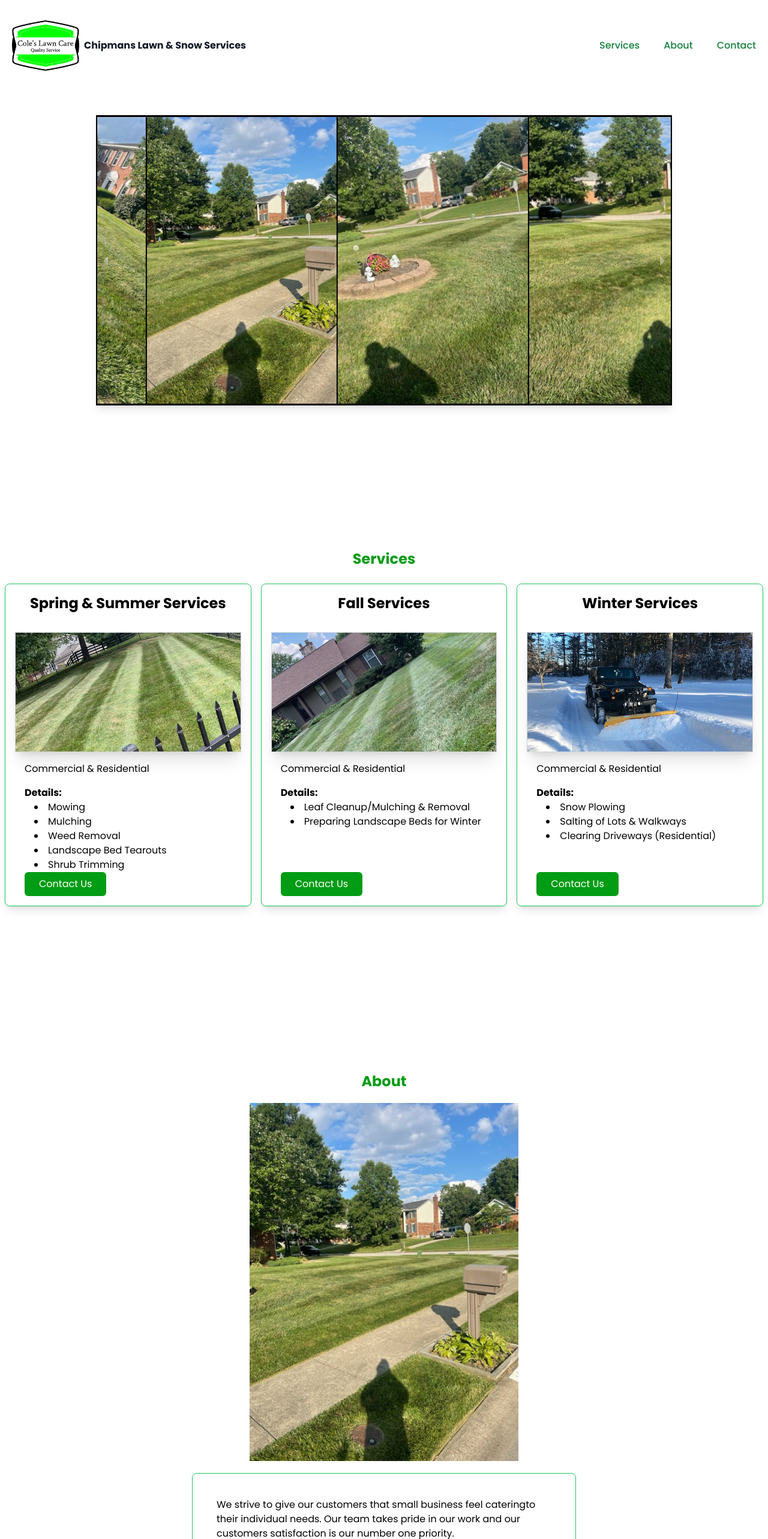
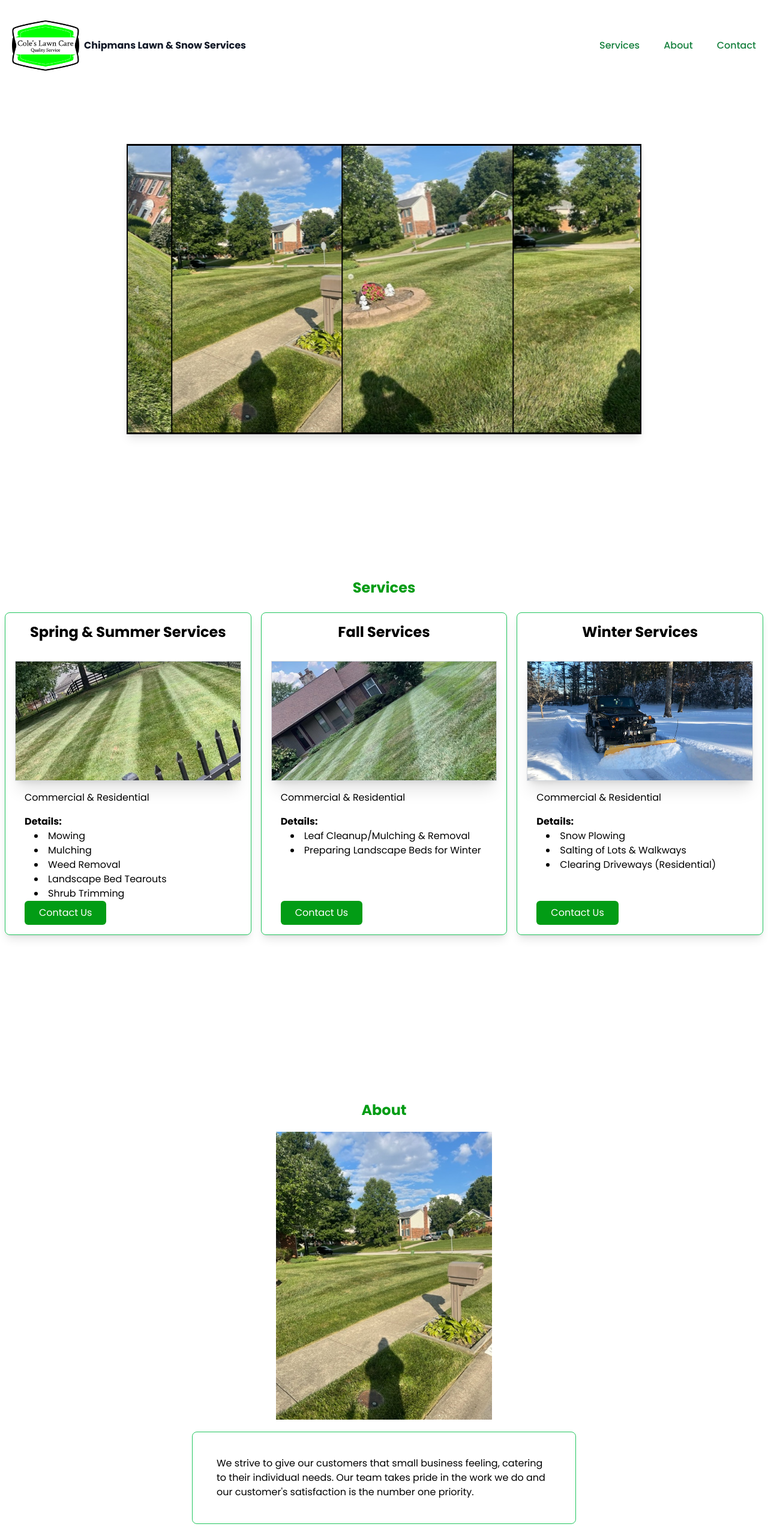
Before and after one commit to cdepaul06/ChipmansLawn, a React (Vite) app: page / in a window 1280 px wide. Shown: the top 2566 px of the page at 60% size. Built offline with nearby package versions, Linux system fonts and the light colour scheme.

Commit message:
final final

```diff
--- a/src/App.jsx
+++ b/src/App.jsx
@@ -10,17 +10,16 @@ import Footer from "./components/Footer";
 const App = () => {
   return (
     <BrowserRouter>
-      <div>
       <div className='sticky top-0 z-50'>
         <Navigation />
       </div>
-        <div id='carousel' className='pt-[10rem]'>
+      <div id='carousel' className='pt-[13rem]'>
         <ImageCarousel />
       </div>
-        <div id='services' className='mt-[15rem]'>
+      <div id='services' className='pt-[15rem]'>
         <ServicesCard />
       </div>
-        <div id='about' className='mt-[15rem]'>
+      <div id='about' className='pt-[15rem]'>
         <About />
       </div>
       <div id='contact'>
@@ -29,7 +28,6 @@ const App = () => {
       <div id='footer'>
         <Footer />
       </div>
-      </div>
     </BrowserRouter>
   );
 };
--- a/src/components/About/About.jsx
+++ b/src/components/About/About.jsx
@@ -24,8 +24,8 @@ const About = () => {
           src={aboutImage.src}
           alt='Lawn'
           style={{
-            width: "35%",
-            height: "25%",
+            width: "auto",
+            height: "480px",
             objectFit: "contain",
           }}
         />
--- a/src/components/ImageCarousel/ImageCarousel.jsx
+++ b/src/components/ImageCarousel/ImageCarousel.jsx
@@ -5,7 +5,7 @@ import { lawnImages } from "../../constants";
 
 const ImageCarousel = () => {
   return (
-    <div className='mx-auto w-3/4 border-2 border-black shadow-lg mt-8'>
+    <div className='mx-auto w-[67%] border-2 border-black shadow-lg mt-8'>
       <Carousel
         showThumbs={false}
         showIndicators={false}
--- a/src/components/Navigation/Navigation.jsx
+++ b/src/components/Navigation/Navigation.jsx
@@ -34,7 +34,7 @@ const Navigation = () => {
                 to={link.id}
                 spy={true}
                 smooth={true}
-                offset={-175}
+                offset={0}
                 duration={500}
                 className='text-green-700 hover:text-[#00c45c] hover:underline transition-colors duration-300'
                 activeClass='text-[#0f1613]'
--- a/src/constants/index.js
+++ b/src/constants/index.js
@@ -31,8 +31,8 @@ const navLinks = [
 // * You can add additional content to the About section here.
 const aboutContent = {
   description:
-    "We strive to give our customers that small business feel catering" +
-    "to their individual needs. Our team takes pride in our work and our customers satisfaction is our number one priority.",
+    "We strive to give our customers that small business feeling, catering" +
+    " to their individual needs. Our team takes pride in the work we do and our customer's satisfaction is the number one priority.",
 };
 
 // * Use the imports from above as the src for the images.
```
Lines whose indentation alone changed are shown as unchanged.
